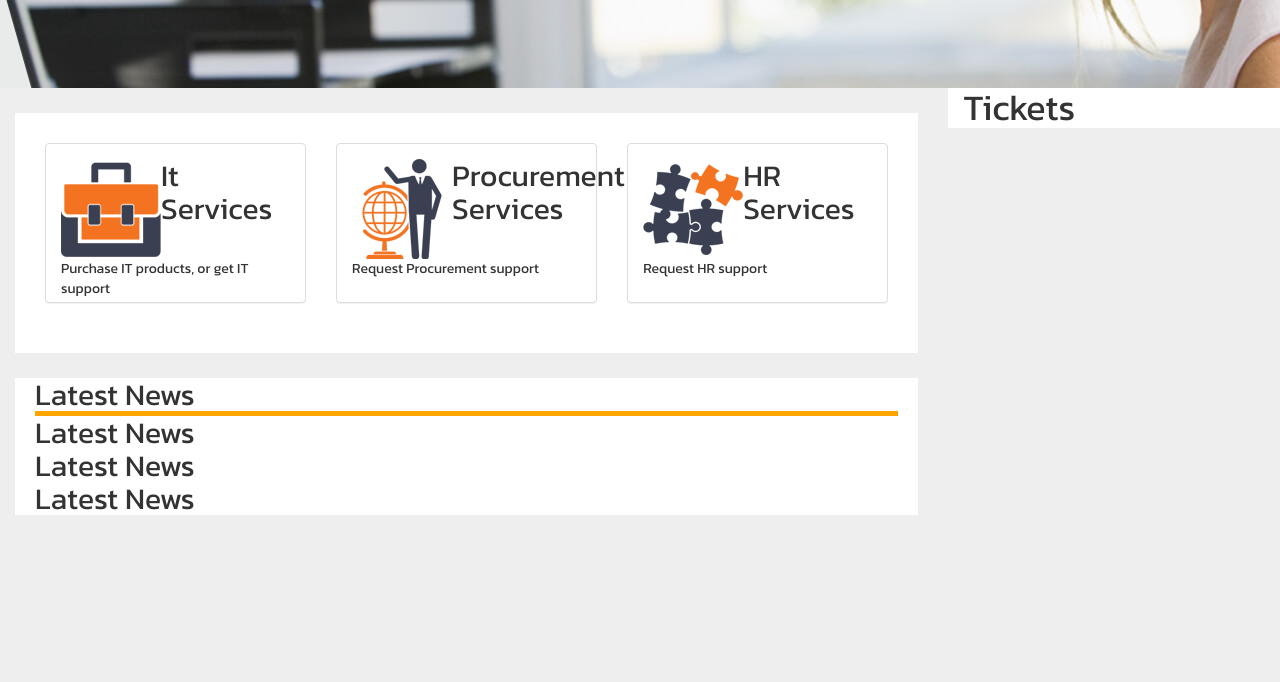
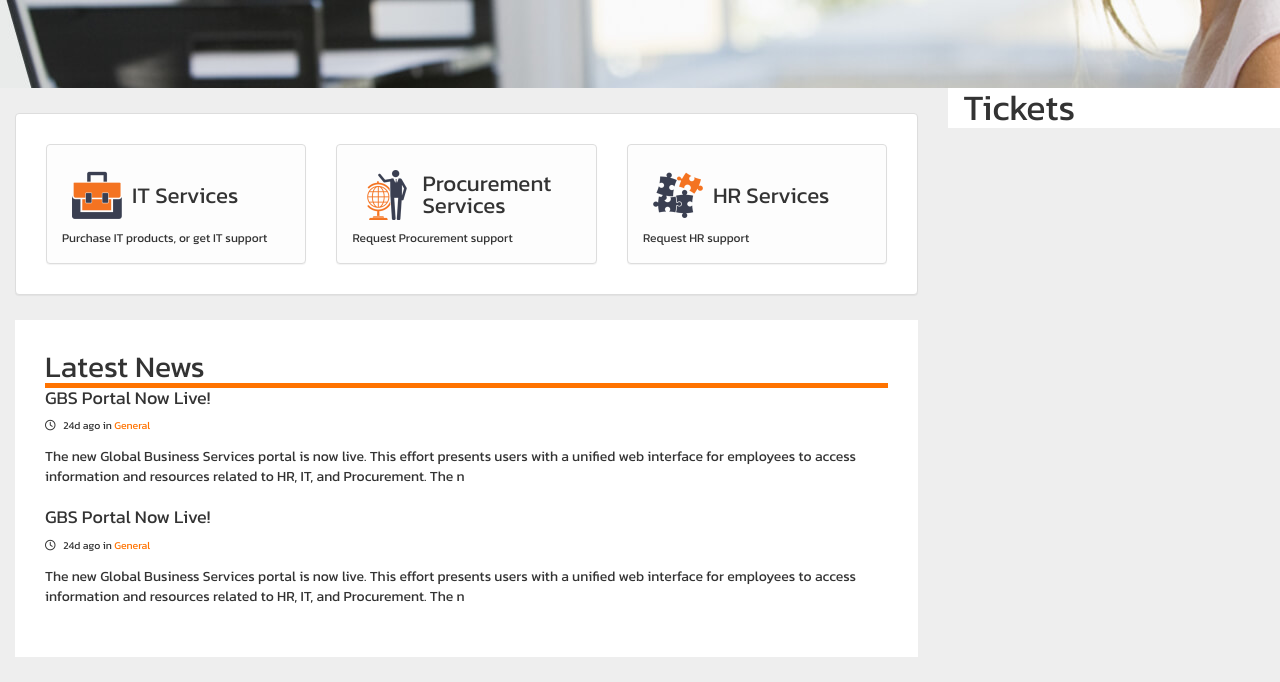
Before and after one commit to jumaili/NewRocket_Portal_App, a plain HTML site: page app/index.html in a window 1280 px wide. Shown: the part 618-1300 px from the top of the page. Before the commit the page ends 1158 px from the top, so only its background shows below. Drawn offline with nearby package versions, Linux system fonts and the light colour scheme; no server answers; files whose address does not match are found by name.

Commit message:
Fixed the navbar, search, header, and serives componenent

```diff
--- a/app/assets/css/styles.css
+++ b/app/assets/css/styles.css
@@ -8,11 +8,11 @@ html {
 }
 
 body, h1, h2, h3, h4, h5, h6, p, ol, ul {
+  font-weight: normal;
+  margin-left: auto;
+  margin-right: auto;
   margin: 0;
   padding: 0;
-    font-weight: normal;
-    margin-right: auto;
-    margin-left:  auto;
 }
 
 .bodyClass {
@@ -30,8 +30,8 @@ html {
 }
 
 .no-gutter > [class*='col-'] {
-    padding-right:0;
-    padding-left:0;
+  padding-left: 0;
+  padding-right: 0;
 }
 
 .container {
--- a/app/components/News/newsView.css
+++ b/app/components/News/newsView.css
@@ -1,15 +1,26 @@
 .newsContainer {
   margin: 25px auto;
+  padding: 30px;
+  background-color: #ffffff;
+}
+
+.orangeLine {
+  border-bottom: 5px solid #ff7300;
+}
+
+.newsTime {
+  font-size: .75em;
+  margin-top: 1em;
+}
+
+.newsBody {
+  margin: 1em 0;
+}
+
+.panel-heading.noborder,
+.noborder {
+  border: none;
+  box-shadow: none;
+  background-color: #ffffff;
   padding: 0;
 }
-
-.newsHeader {
-  border-bottom: 5px solid orange;
-  margin-right: 0;
-}
-
-.testing {
-  background-color: white;
-  padding-left: 20px;
-  padding-right: 20px;
-}
--- a/app/components/News/newsView.html
+++ b/app/components/News/newsView.html
@@ -1,10 +1,19 @@
 <div class="newsContainer ">
-    <div class="testing">
       <h2>Latest News </h2>
-        <div class="newsHeader">
-        </div>
-        <h2>Latest News </h2>
-        <h2>Latest News </h2>
-        <h2>Latest News </h2>
+        <div class="orangeLine"><!-- the orange  line --></div>
+    <div class="panel panel-default   noborder">
+      <h4 class="noborder newsHeading">GBS Portal Now Live!</h4>
+      <div class="noborder newsTime">
+        <span style="margin-right: .5em;"> <i class="far fa-clock"></i></span> 24d ago in <span style="color:#ff7300">General</span>
+      </div>
+      <p class="noborder newsBody">The new Global Business Services portal is now live. This effort presents users with a unified web interface for employees to access information and resources related to HR, IT, and Procurement. The n</p>
+    </div>
+
+    <div class="panel panel-default  noborder">
+      <h4 class="noborder newsHeading">GBS Portal Now Live!</h4>
+      <div class="noborder newsTime">
+        <span style="margin-right: .5em;"> <i class="far fa-clock"></i></span> 24d ago in <span style="color:#ff7300">General</span>
+      </div>
+      <p class="noborder newsBody">The new Global Business Services portal is now live. This effort presents users with a unified web interface for employees to access information and resources related to HR, IT, and Procurement. The n</p>
     </div>
 </div>
--- a/app/components/SearchHome/searchHomeView.css
+++ b/app/components/SearchHome/searchHomeView.css
@@ -1,11 +1,14 @@
 #searchHomeContainer {
-  background: url('../../assets/img/background.jpg') ;
-  background-size: cover;
-  background-position: center;
+  background: url('../../assets/img/background.jpg');
   height: 600px;
   padding: 0;
+
+  background-position: center;
+  background-repeat: no-repeat;
+  background-size: cover;
+
 }
 
 #searchBox {
-  margin: 10%;
+  margin: 6%;
 }
--- a/app/components/SearchHome/searchHomeView.html
+++ b/app/components/SearchHome/searchHomeView.html
@@ -3,11 +3,11 @@
   <div class="row" id="searchBox">
     <div class="col-md-8 col-md-offset-2">
       <div class="text-center">
-        <h1 style="font-size: 6em;">Welcome to</h1>
-        <h1 style="font-size: 80px; font-weight: bold;">Global Business Services</h1>
+        <h1 style="font-size: 4.5rem;">Welcome to</h1>
+        <h1 style="font-size: 4.5rem; font-weight: 500;">Global Business Services</h1>
       </div>
 
-      <form role="form" i>
+      <form role="form" style="padding-top: 36px; padding-left: 48px; padding-right: 48px;">
         <div class="form-group">
           <div class="input-group">
             <input class="form-control" type="text" name="search" placeholder="Search..." required style="height: 48px;" />
--- a/app/components/Services/servicesView.css
+++ b/app/components/Services/servicesView.css
@@ -1,14 +1,28 @@
 .services-container {
-  background-color: #ffffff;
+  background-color: #fff;
+  margin: 25px auto;
   padding: 30px;
-  margin: 25px auto;
 }
 
 .service-button {
-  height: 160px;
+  background-color: #fdfdfd;
+  height: 120px;
+  margin-bottom: 0;
   opacity: 1;
+}
+
+.service-desc {
+  font-size: 0.75rem;
+}
+
+.service-image {
+  height: 70px;
+  padding: 10px;
+  width: 70px;
 }
 
 .service-label {
   display: flex;
+  font-size: 1.4rem;
+  line-height: 1;
 }
--- a/app/components/Services/servicesView.html
+++ b/app/components/Services/servicesView.html
@@ -1,13 +1,13 @@
-<div class="services-container">
+<div class="services-container panel panel-default">
   <div class="row">
     <div class="col-xs-12 col-md-4">
       <div class="service-button panel panel-default">
         <div class="panel-body">
           <div class="service-label">
-            <img src="./assets/img/it.png">
-            <h2>It Services</h2>
+            <img class="service-image" src="./assets/img/it.png">
+            <p style="line-height: 70px;">IT Services</p>
           </div>
-          <p>Purchase IT products, or get IT support</p>
+          <p class="service-desc">Purchase IT products, or get IT support</p>
         </div>
       </div>
     </div>
@@ -15,10 +15,10 @@
       <div class="service-button panel panel-default">
         <div class="panel-body">
           <div class="service-label">
-            <img src="./assets/img/pr.png">
-            <h2>Procurement Services</h2>
+            <img class="service-image" src="./assets/img/pr.png">
+            <p style="padding-top: 12px;">Procurement Services</p>
           </div>
-          <p>Request Procurement support</p>
+          <p class="service-desc">Request Procurement support</p>
         </div>
       </div>
     </div>
@@ -26,10 +26,10 @@
       <div class="service-button panel panel-default">
         <div class="panel-body">
           <div class="service-label">
-            <img src="./assets/img/hr.png">
-            <h2>HR Services</h2>
+            <img class="service-image" src="./assets/img/hr.png">
+            <p style="line-height: 70px;">HR Services</p>
           </div>
-          <p>Request HR support</p>
+          <p class="service-desc">Request HR support</p>
         </div>
       </div>
     </div>
--- a/app/shared/Header/headerView.css
+++ b/app/shared/Header/headerView.css
@@ -1,22 +1,24 @@
 #header {
   background-color: #ffffff;
   border-bottom: none;
+  font-size: 1rem;
 }
 
 .numberIcon {
   background-color: orange;
   border-radius: 50%;
-  padding: 2px 6px;
+  padding: 1px 7px;
   color: white;
-  font-weight: 1500;
-  font-size: 10px;
+  font-weight: 700;
+  font-size: 0.7rem;
 }
 
 .letterIcon {
-  background-color: grey;
+  background-color: gray;
   border-radius: 50%;
-  padding: 10px 14px;
+  opacity: 0.5;
+  padding: 9px 14px;
   color: white;
-  font-weight: 1500;
-  font-size: 10px;
+  font-weight: 700;
+  font-size: 0.7rem;
 }
--- a/app/shared/Header/headerView.html
+++ b/app/shared/Header/headerView.html
@@ -7,7 +7,7 @@
       <ul class="nav navbar-nav navbar-right" style="padding: 20px 0;">
         <li><a href="#">Requests <span class="numberIcon">3</span></a></li>
         <li><a href="#"><i class="fas fa-shopping-cart"></i> <span class="numberIcon">1</span></a></li>
-        <li><a href="#"><i class="fas fa-globe-americas"> English</i></a></li>
+        <li><a href="#"><i class="fas fa-globe-americas"></i> English</a></li>
         <li><a href="#"><span class="letterIcon">F</span> Firth</a></li>
       </ul>
     </div>
--- a/app/shared/Navbar/navbarView.html
+++ b/app/shared/Navbar/navbarView.html
@@ -1,4 +1,4 @@
-<nav id="navbarBackground" class="navbar navbar-default" style="height: 40px;">
+<nav id="navbarBackground" class="navbar navbar-default" style="height: 40px; font-size: 1rem;">
   <div class="container">
     <ul class="nav navbar-nav navbar-left" style="padding: 0;">
       <li><a href="#"><i class="fas fa-home"></i></a></li>
```
Also changed, not shown: app/index.html (line endings or trailing spaces). Lines whose indentation alone changed are shown as unchanged.
